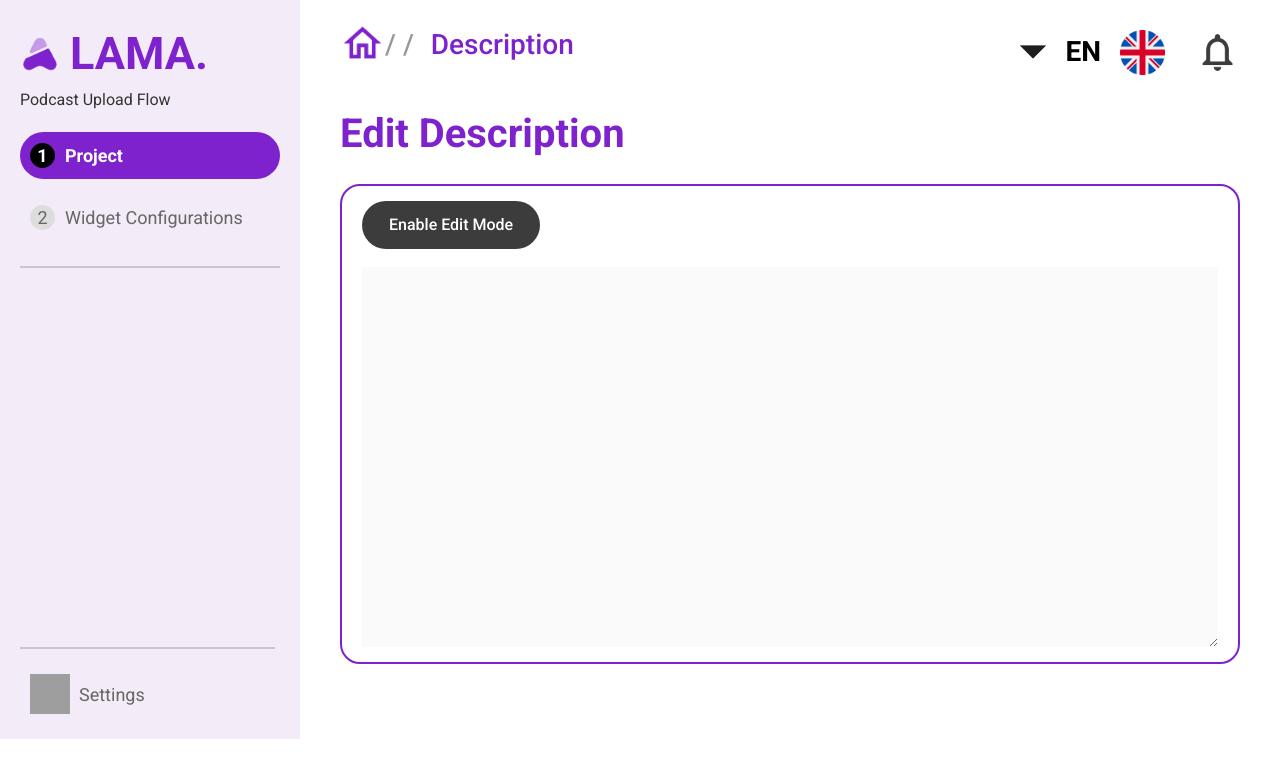
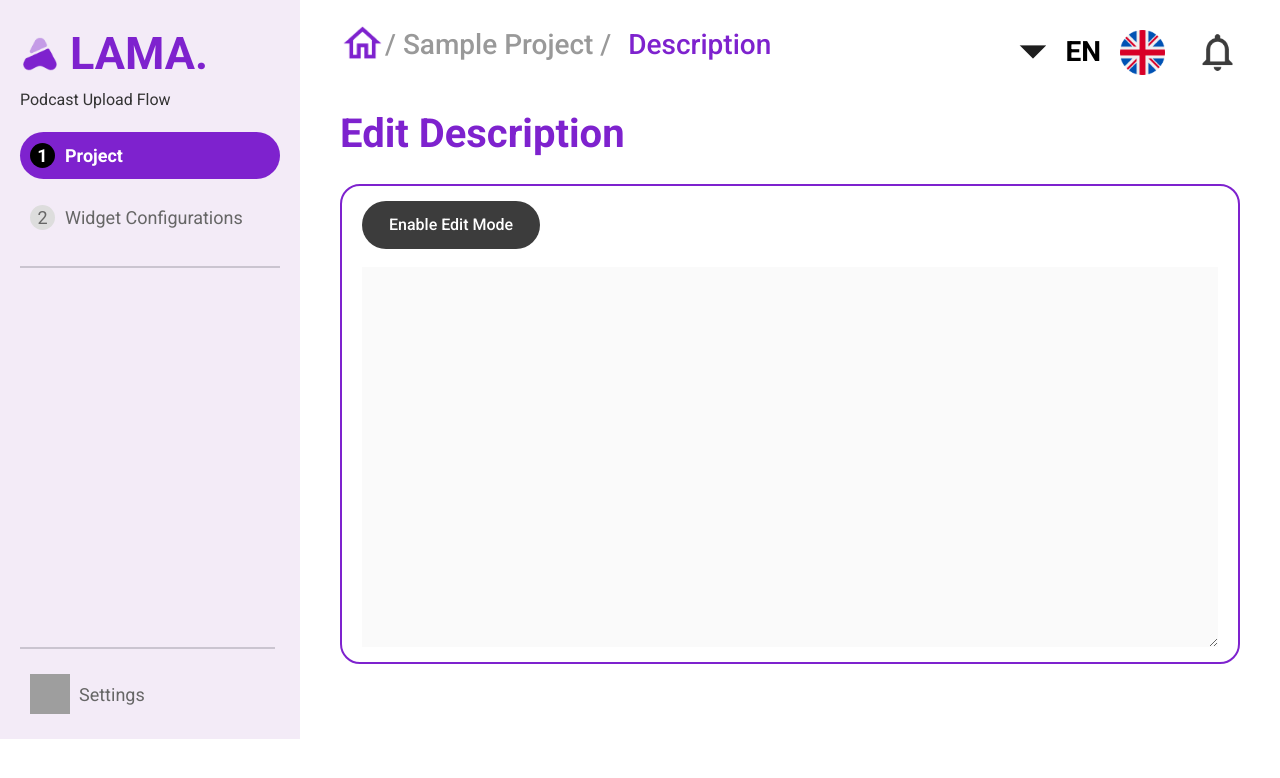
Before and after one commit to sbgoswami18/myapp, a React (Create React App) app in the folder frontend/: page /editList in a window 1280 px wide. Shown: the top 778 px of the page. Built offline with nearby package versions, Linux system fonts and the light colour scheme; no server answers; grey boxes are pictures that could not be loaded.

Commit message:
Changes in the editlist file

```diff
--- a/frontend/src/components/upload/EditList.jsx
+++ b/frontend/src/components/upload/EditList.jsx
@@ -18,7 +18,6 @@ const EditList = () => {
   const {currentProjectContentId, currentProjectId, url, token} = useContext(ListContext)
 
   const [description, setDescription] = useState("");
-  const [projectContentName, setProjectContentName] = useState("");
   const [isEditMode, setIsEditMode] = useState(false);
 
   const fetchProjectContent = async () => {
@@ -32,7 +31,6 @@ const EditList = () => {
     if (response.data.success) {
       console.log("ProjectContent fetch successful:", response.data);
       setDescription(response.data.projectContent.description);
-      setProjectContentName(response.data.projectContent.name);
     } else {
       console.error("ProjectContent fetch failed:", response.data.message);
     }
@@ -84,8 +82,7 @@ const EditList = () => {
           <div className='navigationStrip'>
             <div className='navigationStripLeft'>
               <img src={home_blue} onClick={()=>navigate("/")} alt='' />
-              {/* <p>/ Sample Project / <span>Description</span></p> */}
-              <p>{`/ ${projectContentName}`} / <span>Description</span></p>
+              <p>/ Sample Project / <span>Description</span></p>
             </div>
             <div className='navigationStripRight'>
               <img src={arrow_drop_down} alt='' />
```
